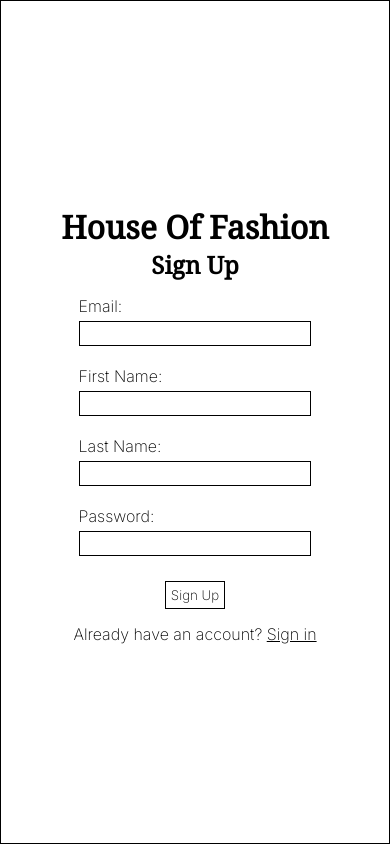
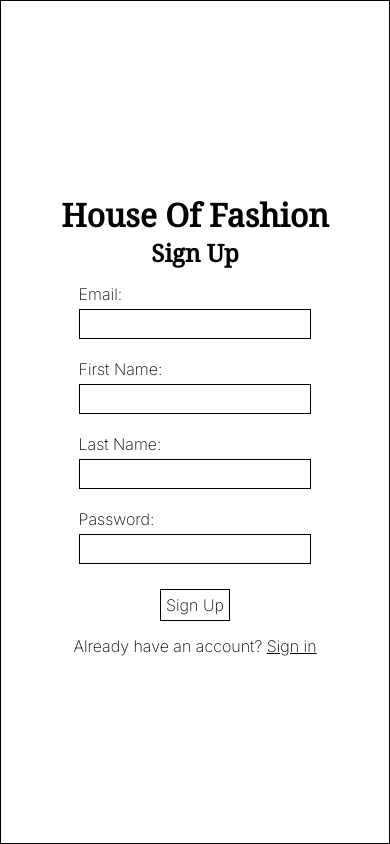
Before and after one commit to Gwazza23/HOF, a React (Create React App) app: page /register in a window 390 px wide. Built offline with nearby package versions, Linux system fonts and the light colour scheme.

Commit message:
change font-size of inputs for mobile design

```diff
--- a/src/App.css
+++ b/src/App.css
@@ -8,6 +8,7 @@ p,input,label,button,li {
     font-family: 'Inter';
     font-weight: 200;
     color: black;
+    font-size: 16px !important;
 }
 
 * {
--- a/src/pages/AuthenticationPage/AuthenticationPage.css
+++ b/src/pages/AuthenticationPage/AuthenticationPage.css
@@ -23,9 +23,9 @@
 }
 .auth-label input{
     margin-top: 5px;
-    height: 25px;
+    height: 30px;
     border: 1.5px solid black;
-    padding-left: 5px;
+    padding-left: 7px;
 }
 
 
```
